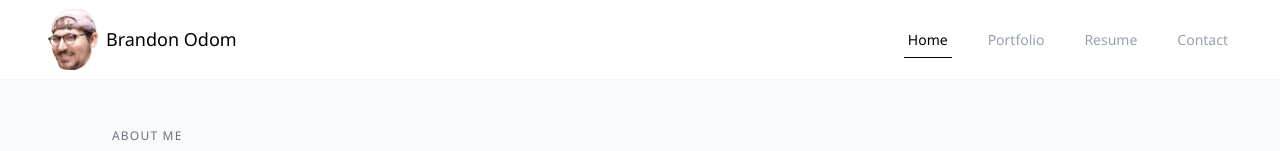
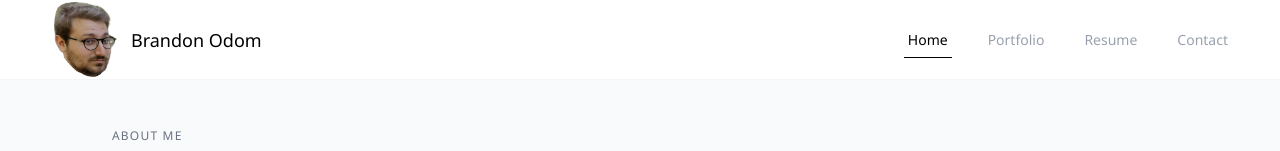
Before and after one commit to girrig/brandonodom.com, a Next.js app in the folder brandonodom.com/: page / in a window 1280 px wide. Shown: the top 151 px of the page. Built offline with nearby package versions, Linux system fonts and the light colour scheme.

Commit message:
Replaced logo and favicon with new picture

```diff
--- a/brandonodom.com/components/NavBar.tsx
+++ b/brandonodom.com/components/NavBar.tsx
@@ -38,7 +38,7 @@ const NavBar = () => {
   };
 
   return (
-    <header className="h-20 bg-white border-b border-gray-100 px-4 sm:px-12 flex items-center justify-between z-10">
+    <header className="h-20 bg-white border-b border-gray-100 px-4 sm:px-12 flex items-center justify-between z-10 overflow-visible">
       {/* Left side: Logo and Name */}
       <div className="flex items-center">
         <Link
@@ -48,8 +48,8 @@ const NavBar = () => {
           <Image
             src="/logo.png"
             alt="logo"
-            width={50}
-            height={50}
+            width={75}
+            height={75}
             priority
             className="transform transition-transform group-hover:scale-105"
           />
```
Also changed, not shown: brandonodom.com/public/logo.png, 1 other file (tests, documents, lock files or other folders).
